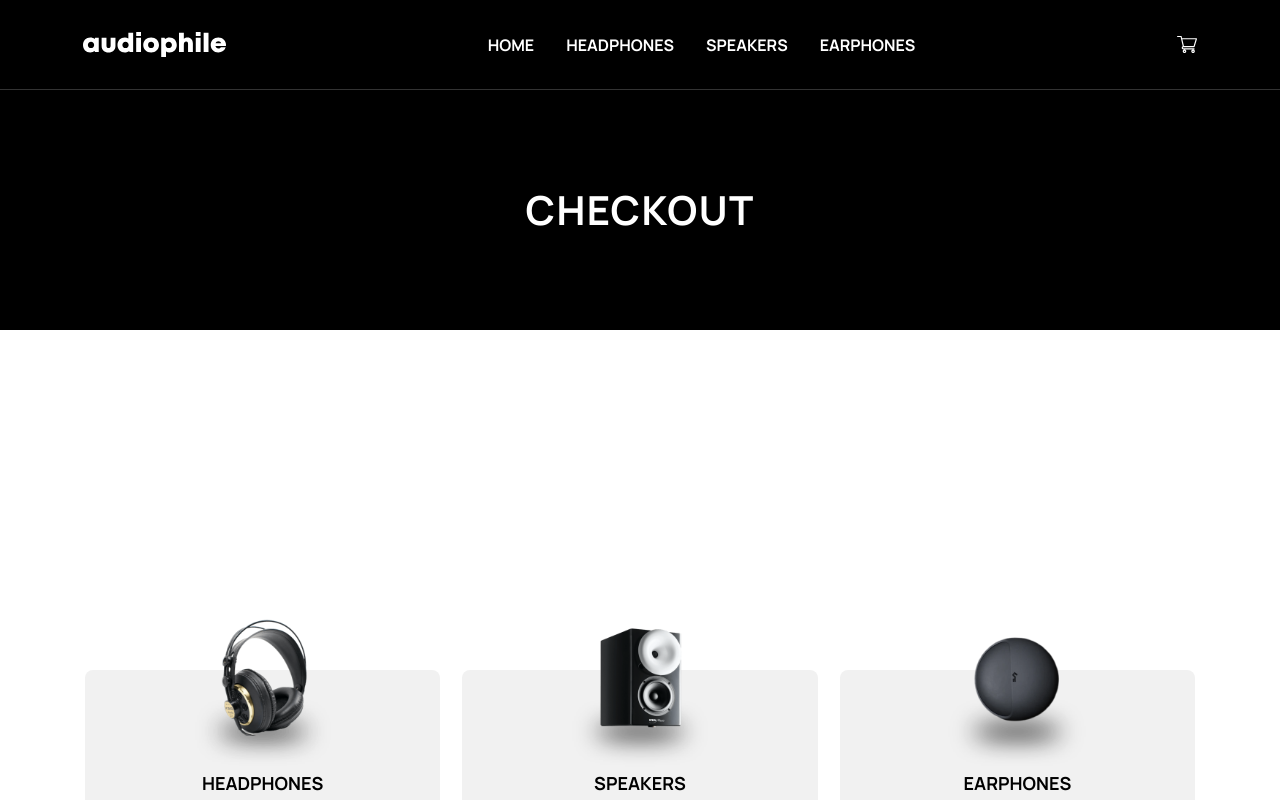
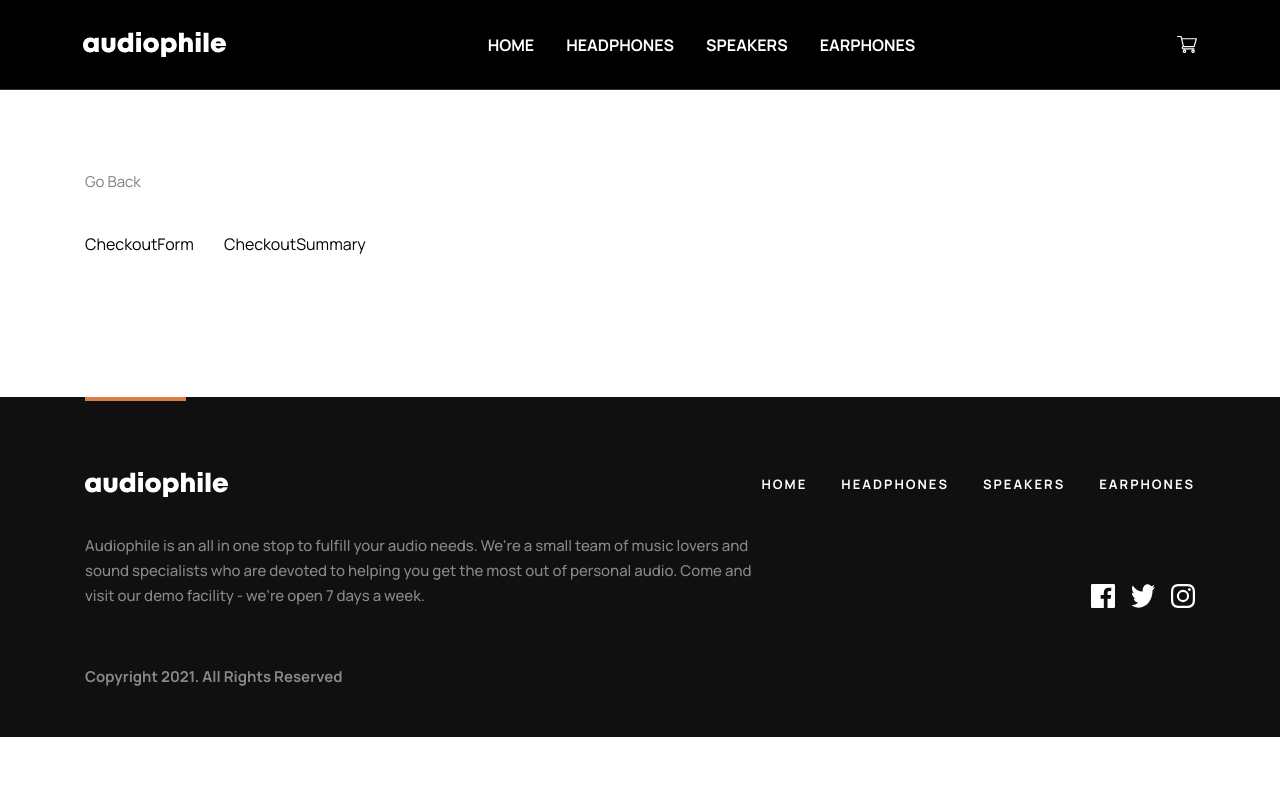
Before and after one commit to thenameiswiiwin/audiophile-ecommerce, a Next.js app: page /checkout in a window 1280 px wide. Shown: the top 800 px of the page. Built offline with nearby package versions, Linux system fonts and the light colour scheme.

Commit message:
feat(checkout): created checkout route

```diff
--- /dev/null
+++ b/app/checkout/page.tsx
@@ -0,0 +1,20 @@
+'use client'
+
+import CheckoutForm from '@/components/checkout/CheckoutForm'
+import CheckoutSummary from '@/components/checkout/CheckoutSummary'
+import GoBack from '@/components/GoBack'
+
+export default function CategoryPage() {
+  return (
+    <div className="bg-li-gray">
+      <div className="mx-auto max-w-[1174px] px-8">
+        <GoBack />
+        <div className="flex flex-col items-start gap-[32px] pb-[97px] md:pb-[116px] lg:flex-row lg:gap-[30px] lg:pb-[141px]">
+          <CheckoutForm />
+          <CheckoutSummary />
+        </div>
+      </div>
+      {/* {success && <SuccesBanner />} */}
+    </div>
+  )
+}
--- /dev/null
+++ b/components/checkout/CheckoutForm.tsx
@@ -0,0 +1,5 @@
+const CheckoutForm = () => {
+  return <div>CheckoutForm</div>
+}
+
+export default CheckoutForm
--- /dev/null
+++ b/components/checkout/CheckoutSummary.tsx
@@ -0,0 +1,5 @@
+const CheckoutSummary = () => {
+  return <div>CheckoutSummary</div>
+}
+
+export default CheckoutSummary
```
